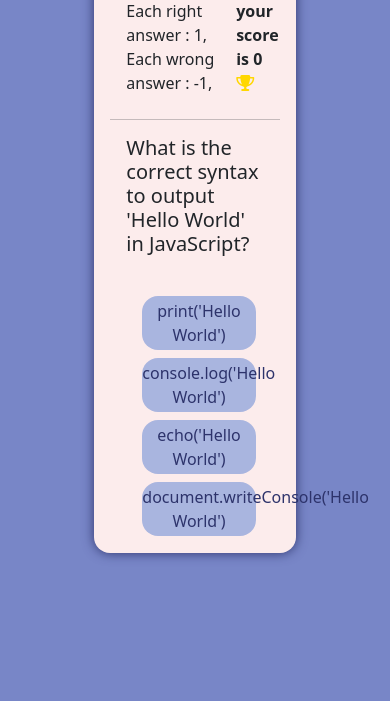
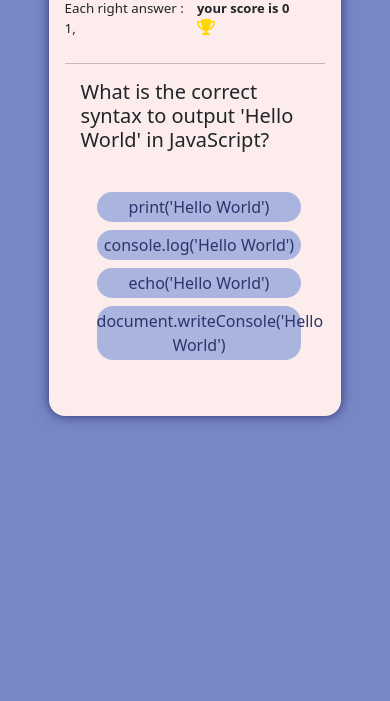
Before and after one commit to Mhd-sahil01/Code-crack, a plain HTML site: page pages/easy.html in a window 390 px wide. Shown: the part 143-844 px from the top of the page. Drawn offline with nearby package versions, Linux system fonts and the light colour scheme.

Commit message:
add responsiveness

```diff
--- a/js/script.js
+++ b/js/script.js
@@ -97,7 +97,6 @@ export function mainFunction(list) {
         //move to the next question (if false)
         function nextQuestionFalse() {
             setTimeout(() => {
-                score--;
                 questionNum++;
                 displayQuest(list);
             }, 1000);
--- a/pages/easy.html
+++ b/pages/easy.html
@@ -18,7 +18,7 @@
                 <h2>codeCrack</h2>
             </div>
             <div class="high-score">
-                <div>Each right answer : 1, Each wrong answer : -1,</div>
+                <div class="score-txt">Each right answer : 1, </div>
                 <div class="show-score" style="font-weight: bold;"></div>
             </div>
             <hr>
--- a/styles/index.css
+++ b/styles/index.css
@@ -2,6 +2,7 @@ body {
     margin: 0;
     padding: 0;
     background-color: #C0C78C !important;
+    text-align: center;
 }
 
 .container {
@@ -69,3 +70,23 @@ body {
     color: #996C45;
     font-size: 1.1rem;
 }
+
+
+@media (max-width : 600px) {
+    .main-box {
+        width: 80%;
+        height: 60%;
+    }
+
+    .footer-head{
+        font-size: small;
+    }
+
+    .footer{
+        padding-top: 0.5rem;
+    }
+
+    .footer-text{
+        font-size: small;
+    }
+}
--- a/styles/style.css
+++ b/styles/style.css
@@ -1,10 +1,11 @@
-body{
+body {
     margin: 0;
     padding: 0;
     background-color: #7886C7 !important;
+    text-align: center;
 }
 
-.container{
+.container {
     display: flex;
     align-items: center;
     justify-content: center;
@@ -22,7 +23,7 @@ body{
     font-size: 1.5rem;
 }
 
-.main-box{
+.main-box {
     background-color: #FCECEC;
     padding: 1rem;
     height: 73vh;
@@ -33,12 +34,12 @@ body{
     box-shadow: 0px 0px 12px #2D336B;
 }
 
-.question{
+.question {
     padding: 0 1rem !important;
     line-height: 2;
 }
 
-.options{
+.options {
     padding: 0.5rem 1.5rem 0.5rem 0;
     font-size: large;
     margin-top: 2rem;
@@ -52,7 +53,7 @@ body{
     list-style: none;
 }
 
-.options ul button{
+.options ul button {
     padding: 3px 0;
     width: 100%;
     border: none;
@@ -61,11 +62,12 @@ body{
     color: #2D336B;
 }
 
-.high-score{
+.high-score {
     display: flex;
-    justify-content: space-between;
+    justify-content: space-around;
+    align-items: center;
     padding: 0.5rem 0;
-    margin-left: 1rem !important;
+    margin-right: 1rem;
 }
 
 .green {
@@ -73,16 +75,16 @@ body{
     color: white !important;
 }
 
-.red{
+.red {
     background-color: red !important;
     color: white !important;
 }
 
-.display{
+.display {
     display: none;
 }
 
-.option-correct{
+.option-correct {
     text-align: center;
     width: 100%;
     line-height: 2.1;
@@ -94,11 +96,11 @@ body{
     border-radius: 1rem;
 }
 
-.goBack{
+.goBack {
     text-align: center;
 }
 
-.goBackBtn{
+.goBackBtn {
     border: none;
     background-color: #2D336B;
     color: white;
@@ -106,6 +108,30 @@ body{
     padding: 0.5rem;
     opacity: 0.8;
 }
-.goBackBtn:hover{
+
+.goBackBtn:hover {
     opacity: 1;
 }
+
+@media (max-width : 600px) {
+    .main-box {
+        width: 80%;
+        height: 60%;
+    }
+    .high-score{
+        justify-content: space-between;
+    }
+    .score-txt {
+        font-size: smaller;
+    }
+
+    .show-score {
+        font-size: small;
+    }
+    .option-correct{
+        padding: 0.5rem;
+    }
+    .correct-ans{
+        font-size: small;
+    }
+}
```
Also changed, not shown: index.html (+3 -3 lines), pages/hard.html (+1 -1 lines), pages/medium.html (+1 -1 lines).
